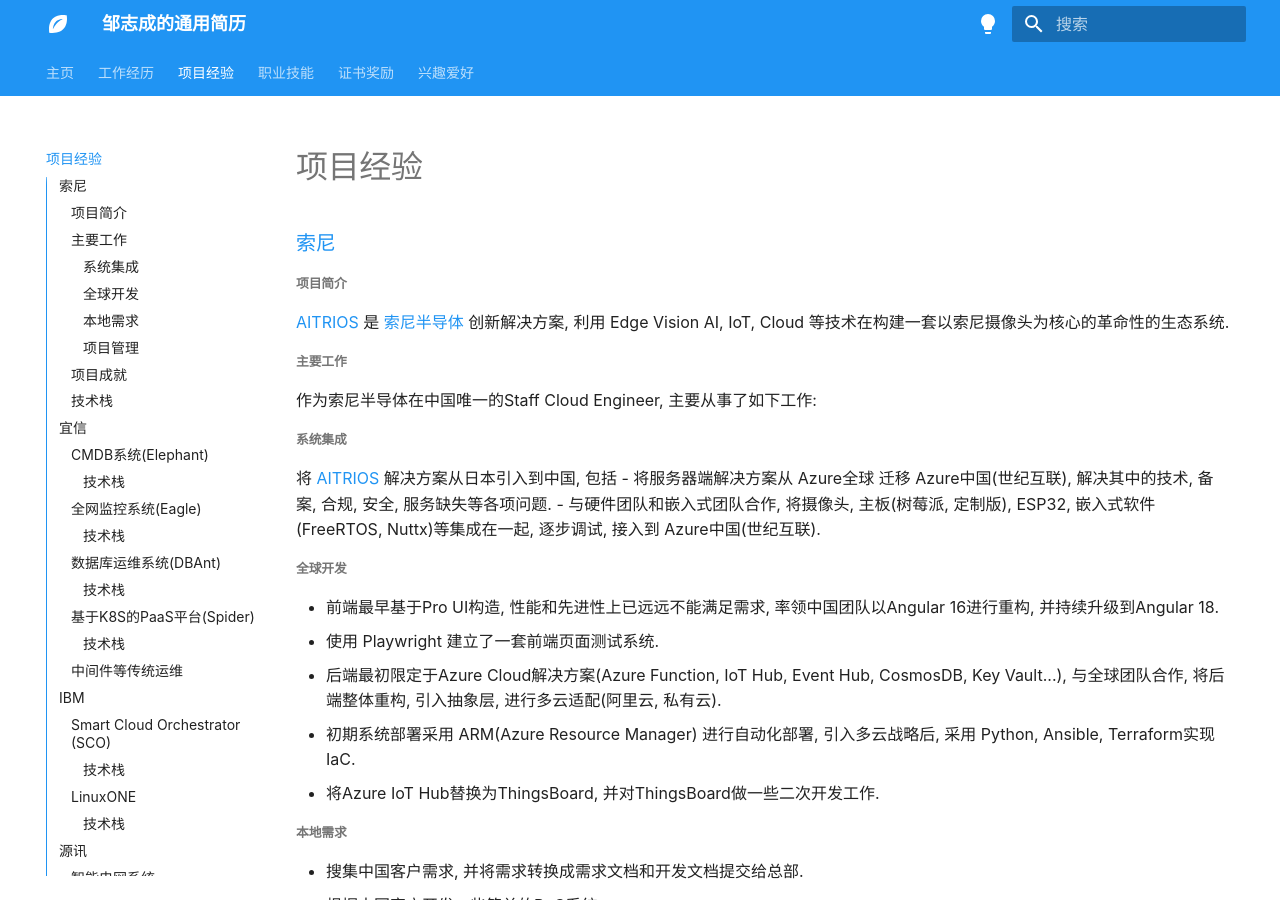
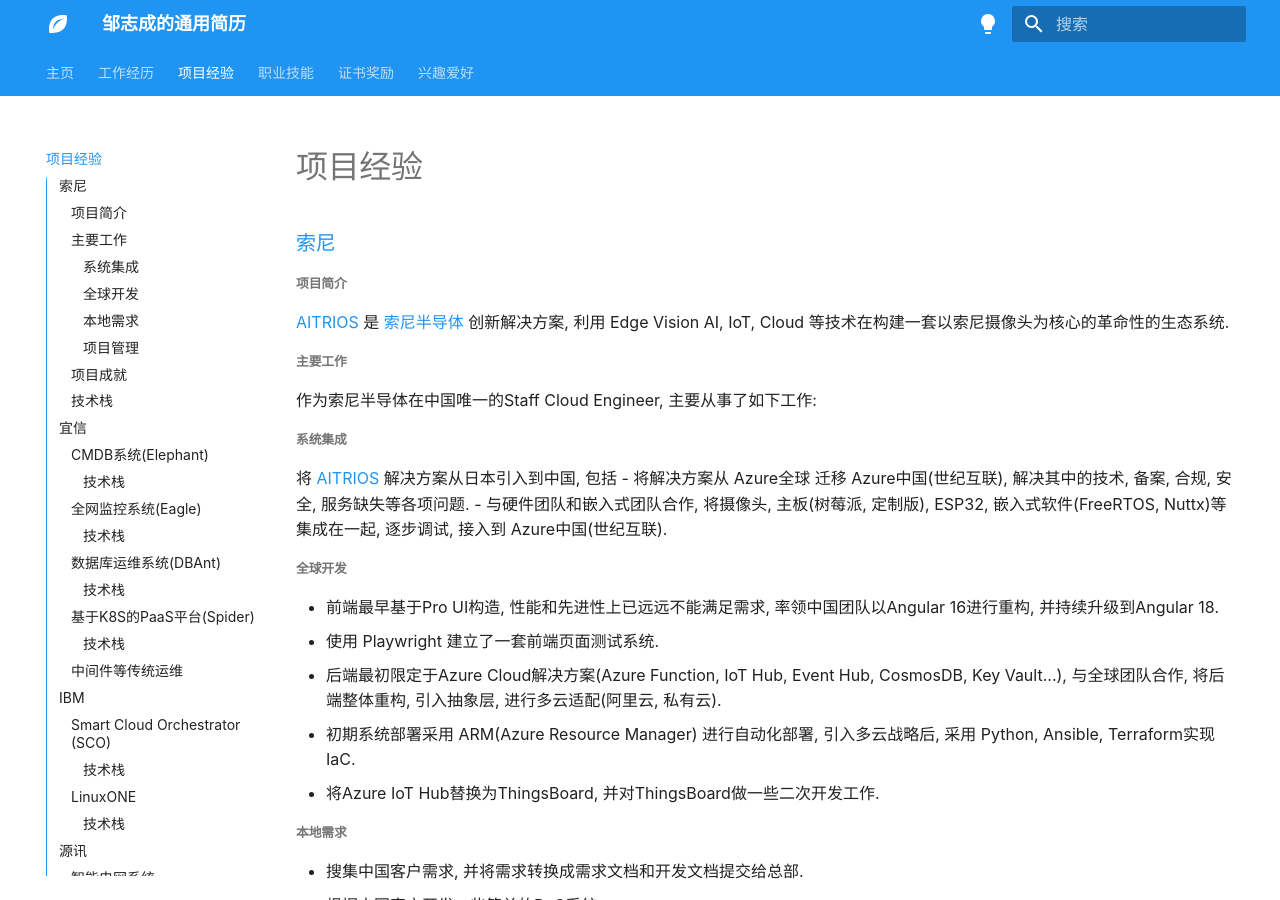
Before and after one commit to zou-zhicheng/cv-common, an MkDocs documentation site: the page built from docs/projects.md, in a window 1280 px wide and 900 px high. Built offline with MkDocs 1.6.1 and Material for MkDocs 9.7.7, drawn with Linux system fonts in a browser that asks for light colours; some web fonts are replaced.

Commit message:
继续修改

```diff
--- a/docs/projects.md
+++ b/docs/projects.md
@@ -12,7 +12,7 @@
 作为索尼半导体在中国唯一的Staff Cloud Engineer, 主要从事了如下工作:
 #### 系统集成
 将 [AITRIOS](https://www.aitrios.sony-semicon.com/) 解决方案从日本引入到中国, 包括
-- 将服务器端解决方案从 Azure全球 迁移 Azure中国(世纪互联), 解决其中的技术, 备案, 合规, 安全, 服务缺失等各项问题.
+- 将解决方案从 Azure全球 迁移 Azure中国(世纪互联), 解决其中的技术, 备案, 合规, 安全, 服务缺失等各项问题.
 - 与硬件团队和嵌入式团队合作, 将摄像头, 主板(树莓派, 定制版), ESP32, 嵌入式软件(FreeRTOS, Nuttx)等集成在一起, 逐步调试, 接入到 Azure中国(世纪互联).
 
 #### 全球开发
```
Also changed, not shown: CodeCV.md (+8 -4 lines).
